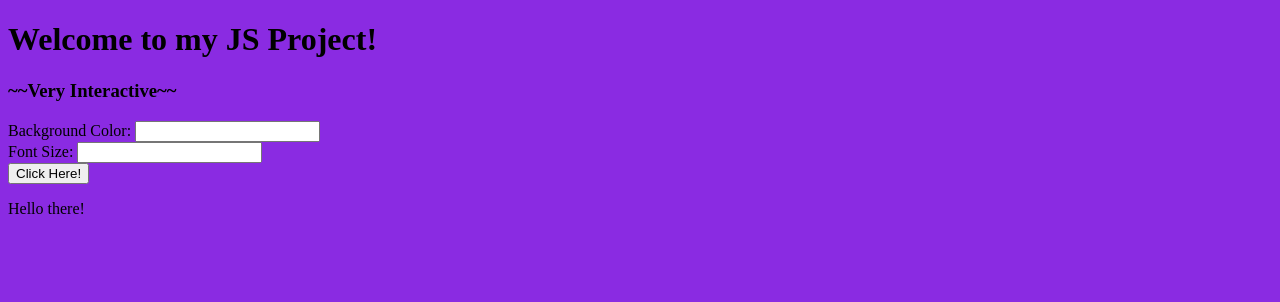
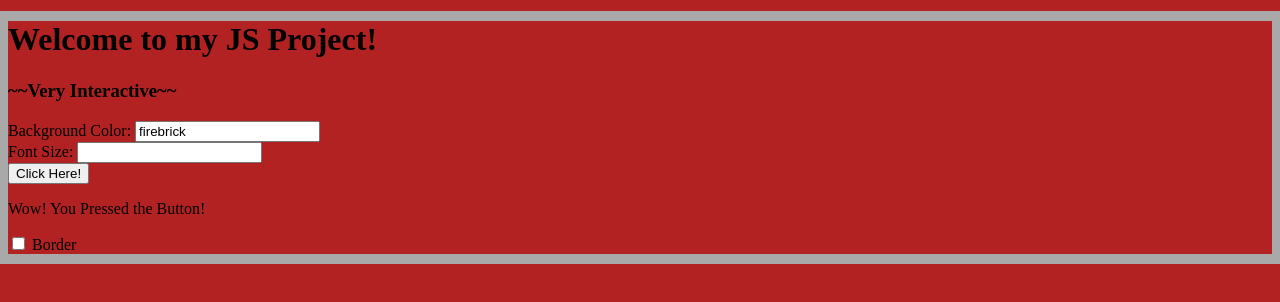
Before and after one commit to numster-22/personal4599, a plain HTML site: page 00-intro/index.html in a window 1280 px wide. Both pictures are taken after a click on the button "Click Here!". Drawn offline with Linux system fonts and the light colour scheme.

Commit message:
Working interactive

```diff
--- a/00-intro/index.html
+++ b/00-intro/index.html
@@ -9,19 +9,25 @@
     <meta name="viewport" content="width=device-width, initial-scale=1.0">
     <title>First JS project</title>
     <link rel="stylesheet" href="intro.css">
-    <!-- <link rel="" href=""> -->
 </head>
 <body>
     <h1>Welcome to my JS Project!</h1>
     <h3>~~Very Interactive~~</h3>
 
     <label>Background Color: </label>
-    <input id="color-field">
+    <input id="color-field" value="firebrick">
     <br>
     <label>Font Size: </label>
     <input type="number" id="font-size-field">
     <br>
-    <button id="click-button">Click Here!</button>
+    <button id="click-button" onclick="buttonPress()">Click Here!</button>
     <p id="text">Hello there!</p>
+
+    <input type="checkbox" id="checkbox" onchange="checkboxChange()">
+    <label>Border</label>
+
+    <script src="./intro.js">
+
+    </script>
 </body>
 </html>
--- a/00-intro/intro.css
+++ b/00-intro/intro.css
@@ -8,5 +8,6 @@
  */
 
 body {
-  background-color: blueviolet;
+  background-color: firebrick;
+  outline: 10px solid darkgrey;
 }
--- a/00-intro/intro.js
+++ b/00-intro/intro.js
@@ -3,3 +3,31 @@
 //  1. Give every variable/const smallest scope
 //  2. Grab HTML elements by tag and store in const
 //  3. Put all other code inside functions
+
+const colorField = document.getElementById("color-field");
+const fontSizeField = document.getElementById("font-size-field");
+const clickButton = document.getElementById("click-button");
+const text = document.getElementById("text");
+const body = document.body;
+const checkbox = document.getElementById("checkbox");
+
+function buttonPress(){
+    text.innerHTML = "Wow! You Pressed the Button!";
+
+    body.style.backgroundColor = colorField.value;
+    text.style.fontSize = `${fontSizeField.value}px`; // note the {`} key is above the {tab} key
+    let fail = '${fontSizeField.value}px'; //apostrophe wont work
+}
+function checkboxChange () {
+    let checked = checkbox.checked;
+    console.log (`The checkbox has this state : ${checked}`);
+
+
+    if(checked) {
+        body.style.outlineStyle ='solid';
+    } else{
+        body.style.outlineStyle ='none';
+    }
+
+
+}
```
